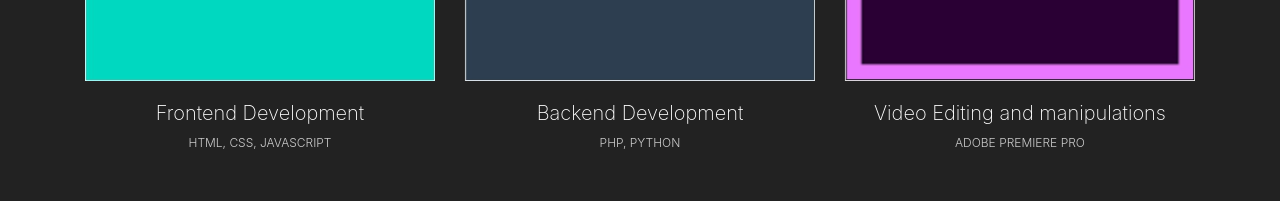
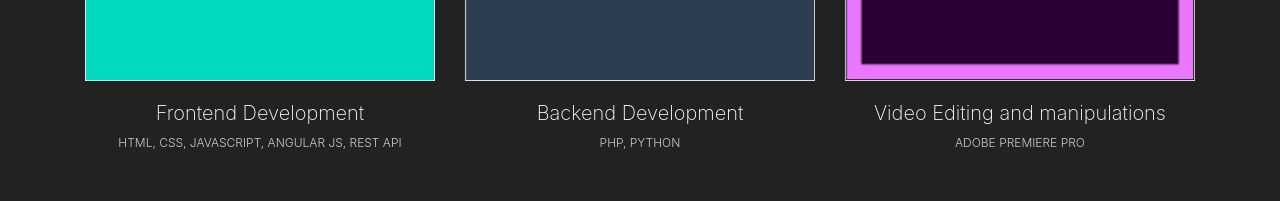
Before and after one commit to suryanshsaraswat01/webportfolio, a plain HTML site: page index.html in a window 1280 px wide. Shown: the part 1340-1541 px from the top of the page. Drawn offline with nearby package versions, Linux system fonts and the light colour scheme; files whose address does not match are found by name.

Commit message:
added news skills

```diff
--- a/index.html
+++ b/index.html
@@ -95,7 +95,7 @@
                         </div>
                         <div class="p-inner">
                             <h4>Frontend Development</h4>
-                            <div class="cat">HTML, CSS, JAVASCRIPt</div>
+                            <div class="cat">HTML, CSS, JAVASCRIPT, ANGULAR JS, REST API</div>
                         </div>
                     </div>
                     <div class="single-portfolio col-sm-4 all mockup">
```
